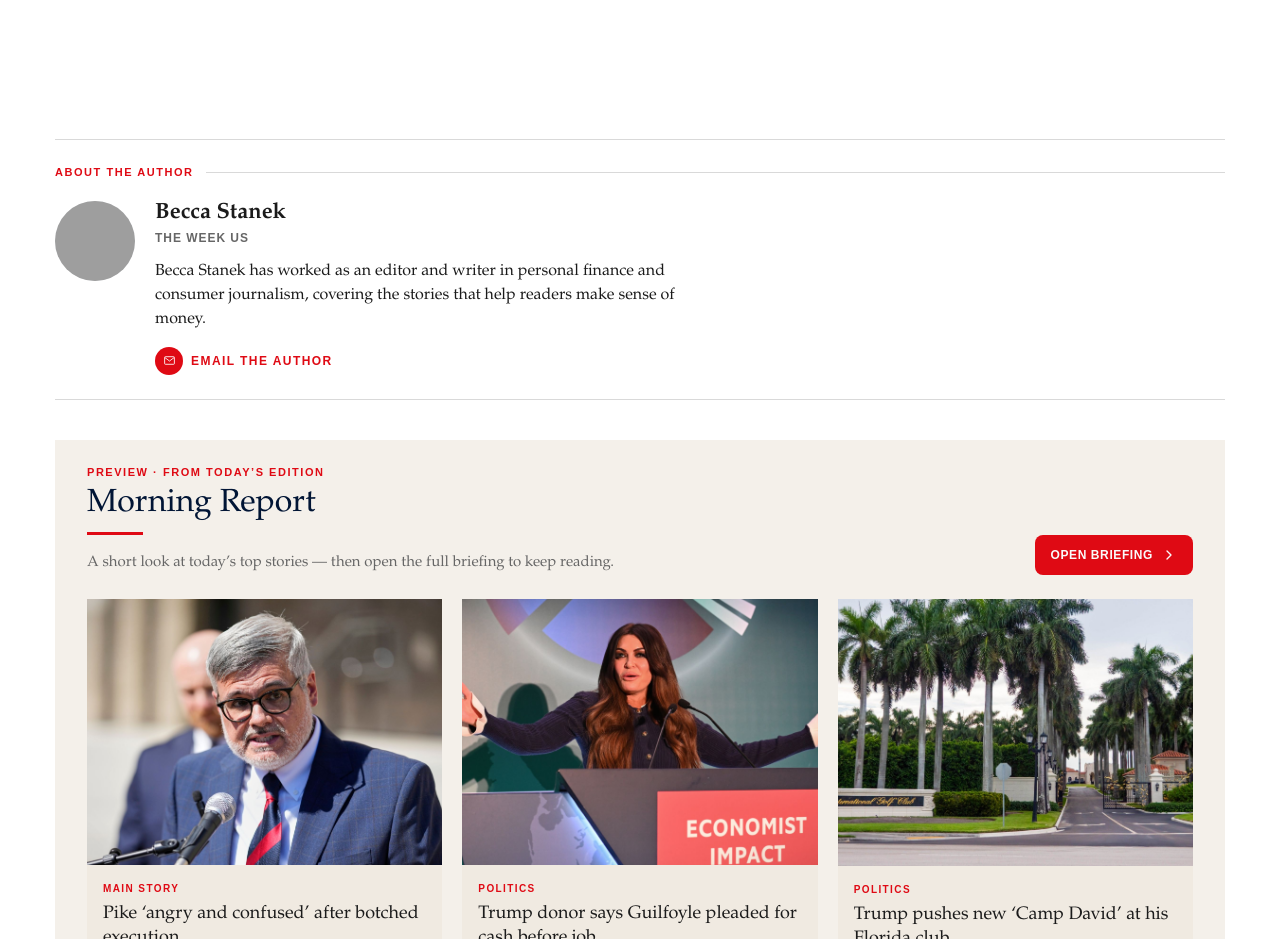
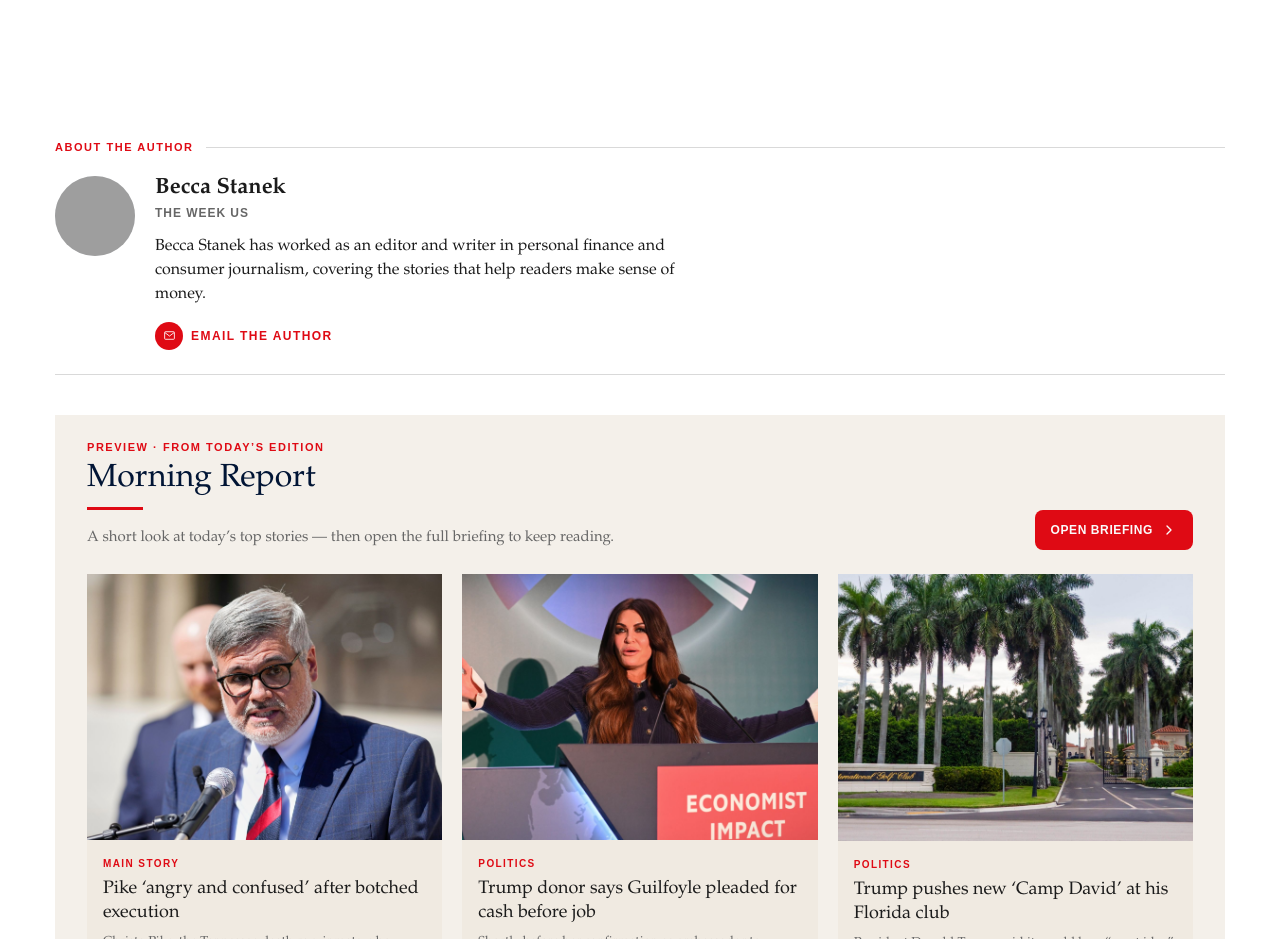
Before and after one commit to MattSmith02/week-morning-report, a Next.js app: page /article in a window 1280 px wide. Shown: the part 3860-4799 px from the top of the page. Built offline with nearby package versions, Linux system fonts and the light colour scheme; grey boxes are pictures that could not be loaded.

Commit message:
Remove top border from author bio.
Co-authored-by: Cursor <cursoragent@cursor.com>

```diff
--- a/src/app/article/page.tsx
+++ b/src/app/article/page.tsx
@@ -637,7 +637,7 @@ export default function ArticlePage() {
             </aside>
           </div>
 
-          <section className="mt-8 border-y border-black/15 py-6" aria-label="About the author">
+          <section className="mt-8 border-b border-black/15 pb-6" aria-label="About the author">
             <div className="flex items-center gap-3">
               <p className="shrink-0 text-[11px] font-bold tracking-[0.14em] text-[#DF0A14] uppercase" style={uiBold}>
                 About the author
```
